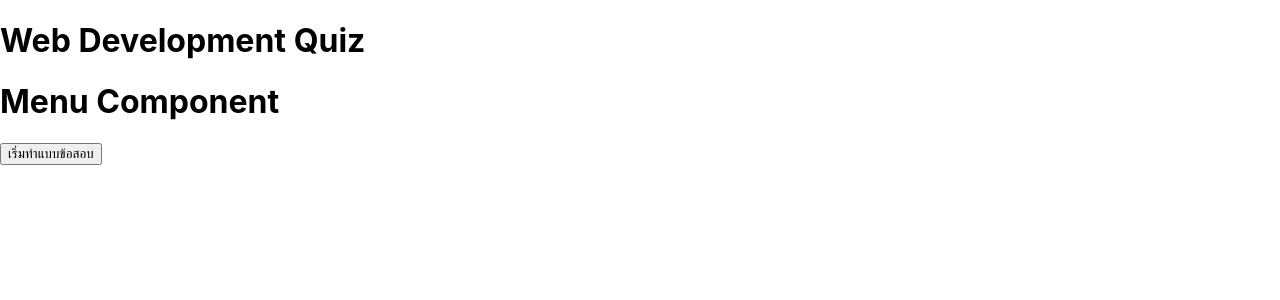
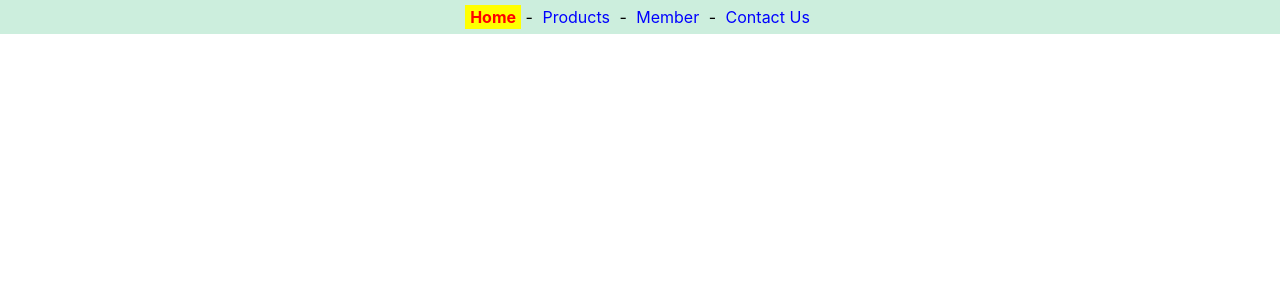
Before and after one commit to phollakrit/app1_EnetC_68, a React (Create React App) app: page / in a window 1280 px wide. Shown: the top 300 px of the page. Built offline with nearby package versions, Linux system fonts and the light colour scheme.

Commit message:
add navlink

```diff
--- a/package.json
+++ b/package.json
@@ -9,6 +9,7 @@
     "@testing-library/user-event": "^13.5.0",
     "react": "^19.1.0",
     "react-dom": "^19.1.0",
+    "react-router-dom": "^7.8.2",
     "react-scripts": "5.0.1",
     "web-vitals": "^2.1.4"
   },
--- a/src/App.js
+++ b/src/App.js
@@ -1,22 +1,6 @@
-import { createContext, useState } from "react";
-import Menu from "./component/Menu";
-import Quiz from "./component/Quiz";
-import Score from "./component/Score";
+import React from "react";
+import Router2 from "./router2";
 
-export const DataContext=createContext()
-
-function App() {
-  const [appState,setAppState]=useState("menu")
-  return (
-    <DataContext.Provider value={{appState,setAppState}}>
-    <div className="App">
-      <h1>Web Development Quiz</h1>
-      {appState === "menu" && <Menu/>}
-      {appState === "quiz" && <Quiz/>}
-      {appState === "score" && <Score/>}
-    </div>
-    </DataContext.Provider>
-  )
+export default function App(){
+  return <Router2/>
 }
-
-export default App;
--- /dev/null
+++ b/src/navlink.css
@@ -0,0 +1,18 @@
+.nav{
+    background-color: #ced;
+    padding: 7px;
+    text-align: center;
+}
+
+.menu{
+    color: blue;
+    text-decoration: none;
+    padding: 2px 5px;
+}
+
+.active_menu{
+    color: red;
+    background-color: yellow;
+    text-decoration: none;
+    padding: 2px 5px;
+}
--- /dev/null
+++ b/src/router2.js
@@ -0,0 +1,22 @@
+import React from "react";
+import './navlink.css'
+import { BrowserRouter, NavLink } from "react-router-dom";
+
+
+export default function Router2(){
+    return(
+        <BrowserRouter>
+            <nav className="nav">
+                <NavLink to='/' className={({isActive})=>isActive?"active_menu":"menu"}
+                    style={({isActive})=>{
+                        return{
+                            fontWeight:isActive?"bold":""
+                        }
+                    }}>Home</NavLink> -&nbsp;
+                <NavLink to='/products' className={({isActive})=>isActive?"active_menu":"menu"}>Products</NavLink> -&nbsp;
+                <NavLink to='/member' className={({isActive})=>isActive?"active_menu":"menu"}>Member</NavLink> -&nbsp;
+                <NavLink to='/contact' className={({isActive})=>isActive?"active_menu":"menu"}>Contact Us</NavLink>
+            </nav>
+        </BrowserRouter>
+    )
+}
```
Also changed, not shown: 1 other file (tests, documents, lock files or other folders).
